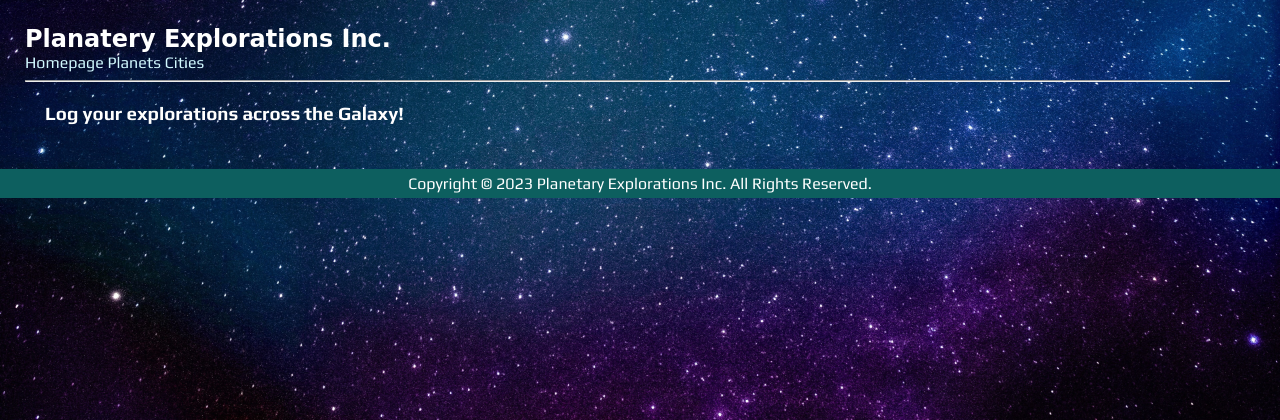
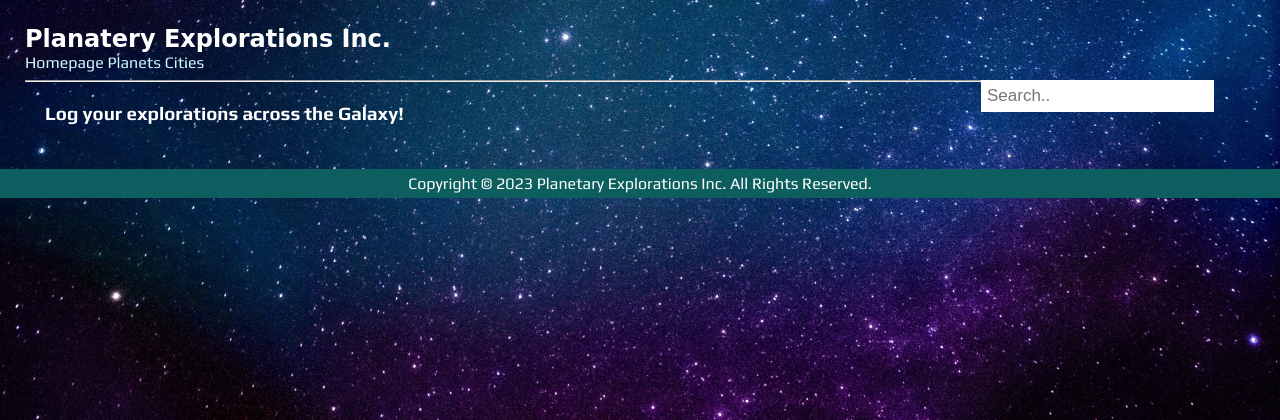
Before and after one commit to Quartermaster-90/planetary_exploration_solo_lab, a Flask app: page / in a window 1280 px wide. Shown: the top 420 px of the page. Run offline with Flask 3, Linux system fonts and the light colour scheme; some web fonts are replaced.

Commit message:
search bar added not functioning

```diff
--- a/static/css/style.css
+++ b/static/css/style.css
@@ -55,6 +55,16 @@ a, a:link, a:visited {
 a:hover, a:active, a:focus {
     color: #64d7e6;
   }
+
+nav input[type=text] {
+    float: right;
+    padding: 6px;
+    border: none;
+    margin-top: 8px;
+    margin-right: 16px;
+    font-size: 17px;
+  }
+
 
 nav {
     padding: 0px;
--- a/templates/base.html
+++ b/templates/base.html
@@ -27,6 +27,9 @@
           <span><a href="/planets">Planets</a></span>
           <span><a href="/cities">Cities</a></span>
         </ul>
+        <div>
+          <input type="text" placeholder="Search..">
+        </div>
         <hr>
       </nav>
   <section id="content">
```
